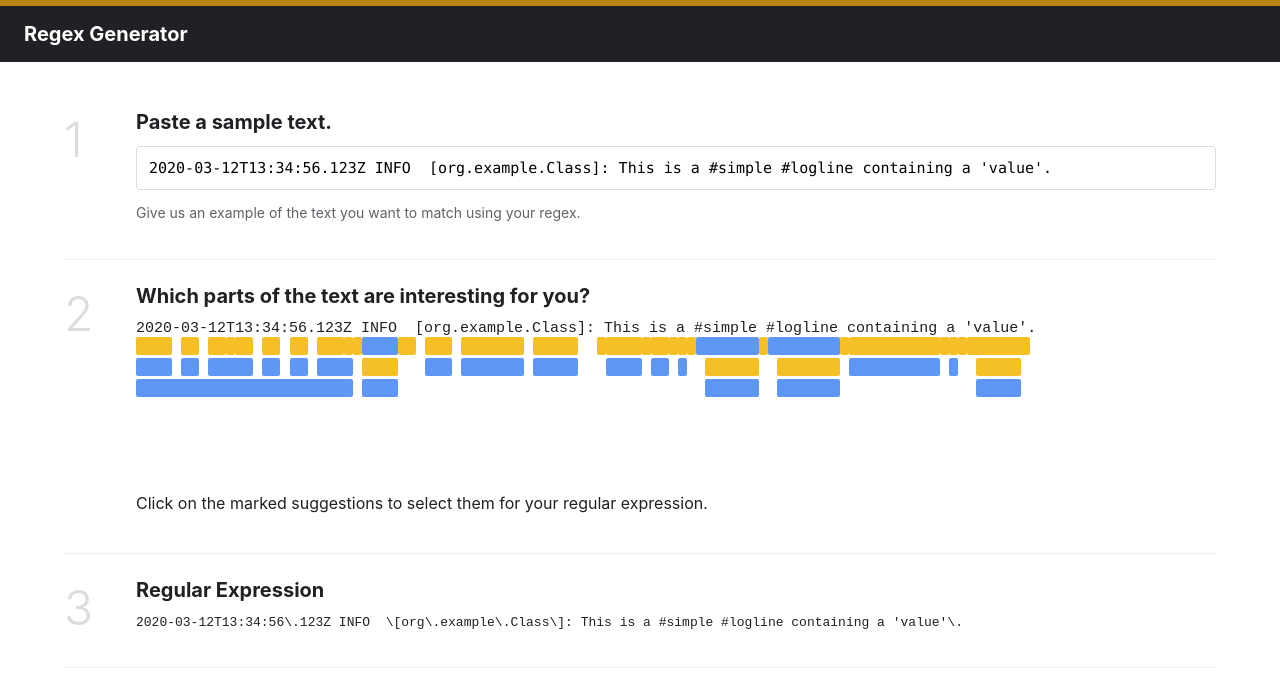
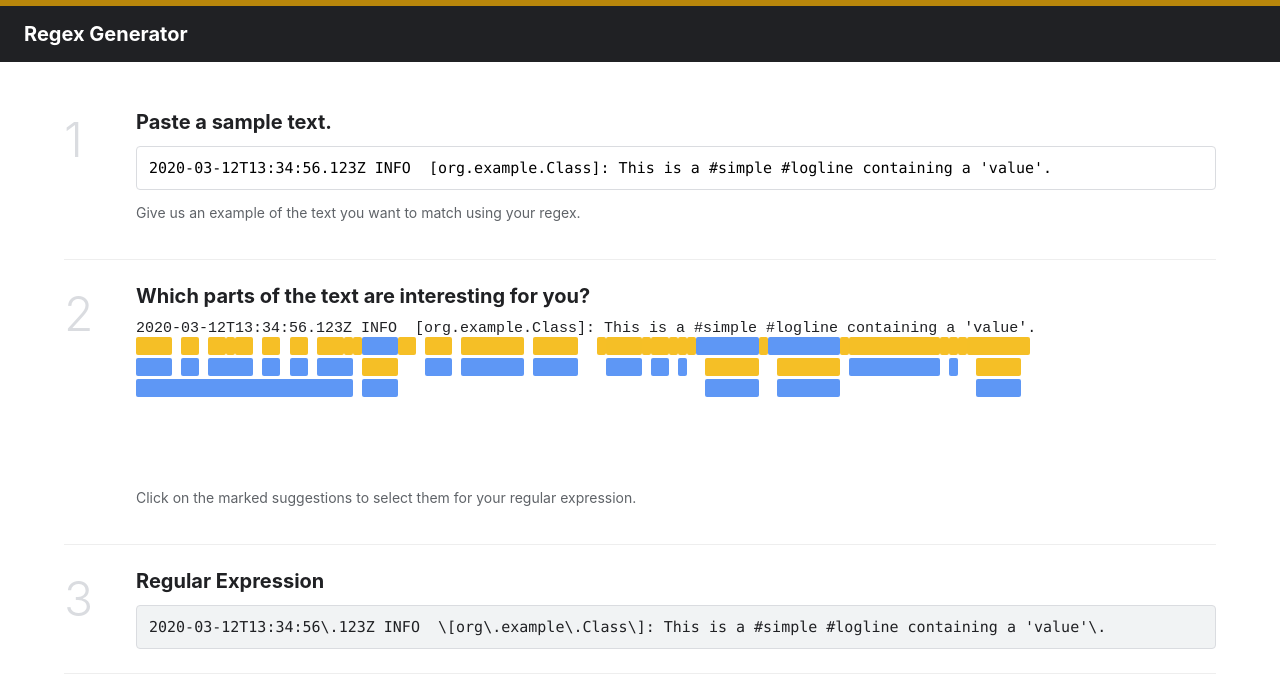
Before and after one commit to helmedeiros/regex-generator, a React app: page / in a window 1280 px wide. Shown: the top 688 px of the page. Built offline with nearby package versions, Linux system fonts and the light colour scheme.

Commit message:
feat: style the regex output

```diff
--- a/src/styles.css
+++ b/src/styles.css
@@ -99,3 +99,21 @@ body {
   opacity: 1;
   box-shadow: inset 0 0 0 2px #202124;
 }
+
+.suggestions-hint {
+  margin-top: 12px;
+  color: #5f6368;
+  font-size: 14px;
+}
+
+.regex-output-value {
+  margin: 0;
+  padding: 12px;
+  font-family: Consolas, Menlo, monospace;
+  font-size: 15px;
+  background: #f1f3f4;
+  border: 1px solid #dadce0;
+  border-radius: 4px;
+  white-space: pre-wrap;
+  word-break: break-all;
+}
```
